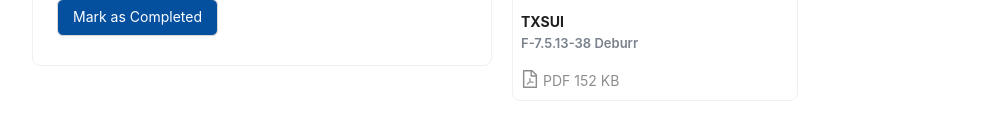
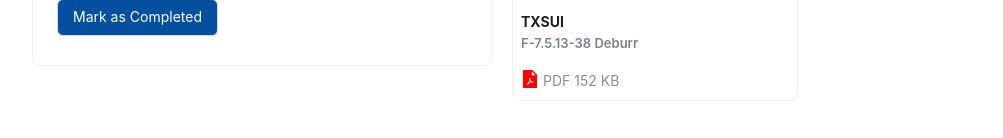
Before and after one commit to muhamash/components-lib-v1, a Next.js app: page /output in a window 1280 px wide. Shown: the part 1149-1287 px from the top of the page, without its empty margins (8-1011 px from the left). Built offline with nearby package versions, Linux system fonts and the light colour scheme.

Commit message:
use fiiled icon instead of outlined icon

```diff
--- a/src/components/IconGenerator.tsx
+++ b/src/components/IconGenerator.tsx
@@ -1,5 +1,5 @@
 import React from "react";
-import { FilePdfOutlined, FileImageOutlined, FileOutlined, FileExcelOutlined } from '@ant-design/icons';
+import { FilePdfFilled, FileImageOutlined, FileOutlined, FileExcelFilled } from '@ant-design/icons';
 
 interface IconGeneratorProps {
     fileFormat: string;
@@ -15,9 +15,9 @@ const IconGenerator = ( props:IconGeneratorProps ) =>
         switch ( format.toLowerCase() )
         {
             case "excel":
-                return <FileExcelOutlined />
+                return <FileExcelFilled className="text-lg" style={{ color: 'green' }}/>
             case "pdf":
-                return <FilePdfOutlined className="text-lg"/>;
+                return <FilePdfFilled className="text-lg" style={{ color: 'red' }}/>;
             case "jpg":
             case "jpeg":
             case "png":
```
